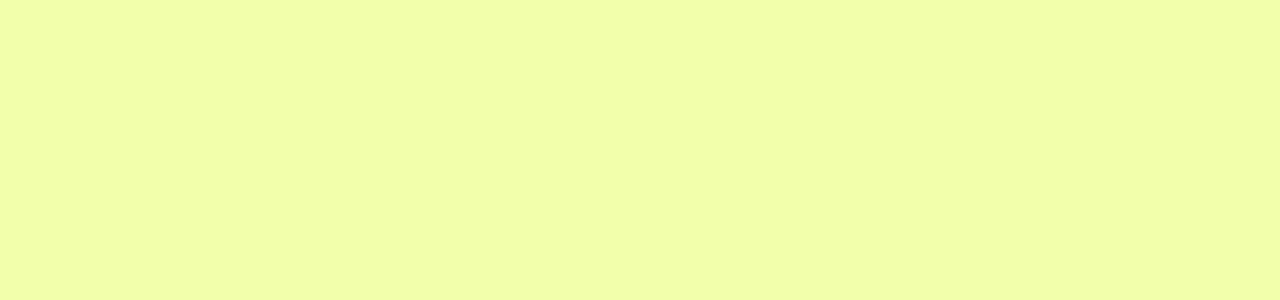
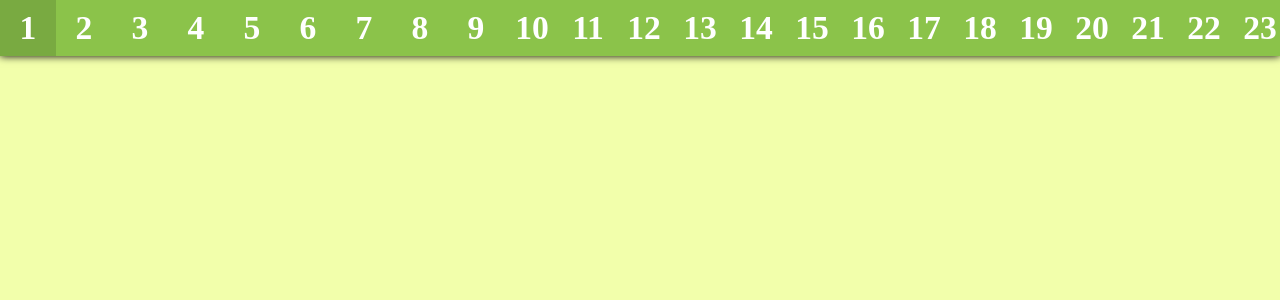
Before and after one commit to AstekPolska/project-mcqueen-vue, a Vue app: page /alphabet in a window 1280 px wide. Shown: the top 300 px of the page. Built offline with nearby package versions, Linux system fonts and the light colour scheme.

Commit message:
Alphabet letters bar & it's item. MainMemuListItem fix.

```diff
--- a/src/styles/colors.scss
+++ b/src/styles/colors.scss
@@ -6,7 +6,9 @@ $colorPrimaryExtraLight:#f2ffab;
 $colorAccent:   #790e8b;
 
 
-$scrollbarTrackBackground: transparentize(black, 0);
-$scrollbarTrackBackgroundHover: transparentize(black, .09);
-$scrollbarThumbBackground: transparentize(white, .13);
-$scrollbarThumbBackgroundHover: transparentize(white, .8);
+$scrollbarTrackBackground: rgba(black, 0);
+$scrollbarTrackBackgroundHover: rgba(black, .09);
+$scrollbarThumbBackground: rgba(white, .13);
+$scrollbarThumbBackgroundHover: rgba(white, .8);
+
+$itemHoverBackGround: rgba(black, .13);
--- a/src/styles/dimens.scss
+++ b/src/styles/dimens.scss
@@ -1,7 +1,13 @@
-$phoneMaxHeight: 480px;
+$tabletMaxWidth: 1024px;
+$phabletMaxWidth: 720px;
+$phoneMaxWidth: 480px;
+
 $menuItemMaxWidth: 480px;
 
 $spacing: 16px;
 $spacingBig: 32px;
 $spacingSmall: 8px;
+
 $appBarSize: 56px;
+$appBarSizeSmall: calc(#{$appBarSize} * 0.8);
+$appBarShadowBlur: 8px;
--- a/src/styles/mixins.scss
+++ b/src/styles/mixins.scss
@@ -14,6 +14,9 @@
     width: 100%;
     height: $appBarSize;
     background-color: $colorPrimary;
+    @each $prefix in -moz-, -webkit-, null {
+        #{$prefix}box-shadow: 0 0 $appBarShadowBlur 0 black;
+    }
 }
 
 @mixin verticalBoxShadow($vOfset) {
@@ -22,24 +25,57 @@
     }
 }
 
-$desktop: "(min-width: 1024px)";
-$tablet: "(min-width: " + $phoneMaxHeight + ")";
-$phone: "(min-width: 0px)";
+$tablet: "(max-width: " + $tabletMaxWidth + ")";
+$phablet: "(max-width: " + $phabletMaxWidth + ")";
+$phone: "(max-width: " + $phoneMaxWidth + ")";
 
 @mixin screen($size){
-    @if $size == desktop{
-        @media only screen and #{$desktop}{
+    @if $size == tablet{
+        @media screen and #{$tablet}{
             @content;
         }
     }
-    @else if $size == tablet{
-        @media only screen and #{$tablet}{
+    @else if $size == phablet{
+        @media screen and #{$phablet}{
             @content;
         }
     }
     @else if $size == phone{
-        @media only screen and #{$phone}{
+        @media screen and #{$phone}{
             @content;
         }
     }
 }
+
+@mixin lanscapeMode{
+    @media screen and (orientation:landscape){
+        @content;
+    }
+}
+
+@mixin verticalStyledScrollBar{
+    &:hover::-webkit-scrollbar {
+        display: initial;
+    }
+
+    &::-webkit-scrollbar {
+        width: calc(#{$appBarSize} * 0.15);
+        display: none;
+    }
+
+    &::-webkit-scrollbar-track {
+        background: $scrollbarTrackBackground;
+    }
+
+    &::-webkit-scrollbar-track:hover {
+        background: $scrollbarTrackBackgroundHover;
+    }
+
+    &::-webkit-scrollbar-thumb {
+        background: $scrollbarThumbBackground;
+    }
+
+    &::-webkit-scrollbar-thumb:hover {
+        background: $scrollbarThumbBackgroundHover;
+    }
+}
--- a/src/views/alphabet/Alphabet.vue
+++ b/src/views/alphabet/Alphabet.vue
@@ -1,5 +1,5 @@
 <template>
-<div>
+<div class="alphabet">
     <AlphabetLettersBar />
     <AlphabetMainSpace />
     <AlphabetSpellBar />
@@ -28,5 +28,12 @@ export default {
 </script>
 
 <style lang="scss" scoped>
-
+.alphabet{
+    width: 100%;
+    height: 100%;
+    display: flex;
+    flex-flow: column nowrap;
+    justify-content: flex-start;
+    align-items: stretch;
+}
 </style>
--- a/src/views/alphabet/alphabetLettersBar/AlphabetLettersBar.vue
+++ b/src/views/alphabet/alphabetLettersBar/AlphabetLettersBar.vue
@@ -1,6 +1,9 @@
 <template>
-<div>
-
+<div class="alphabet_letters-bar">
+    <ul class="alphabet__letters-bar-list">
+        <!-- TEMP -->
+        <AlphabetLettersBarListItem v-for="index in 100" :key="index" :letter="index" />
+    </ul>
 </div>
 </template>
 
@@ -8,10 +11,55 @@
 import AlphabetLettersBarListItem from './AlphabetLettersBarListItem.vue';
 
 export default {
-    name: 'AlphabetLettersBar'
+    name: 'AlphabetLettersBar',
+    components: {
+        AlphabetLettersBarListItem
+    }
 }
 </script>
 
 <style lang="scss" scoped>
+@import '../../../styles/mixins';
+@import '../../../styles/dimens';
+@import '../../../styles/others';
 
+.alphabet_letters-bar {
+    font-size: calc(#{$appBarSize} * 0.6);
+    transition: height $animationTime;
+    @include baseAppBar;
+
+    @include lanscapeMode {
+        @include screen('phablet') {
+            font-size: calc(#{$appBarSizeSmall} * 0.6);
+            height: $appBarSizeSmall;
+        }
+    }
+}
+
+.alphabet__letters-bar-list {
+    $lettersBarListFixMargin: calc(50vw - (#{$appBarSize} / 2));
+
+    width: $appBarSize;
+    height: 100vw;
+    margin: calc(#{$lettersBarListFixMargin} * -1) 0 0 $lettersBarListFixMargin;
+    padding: 0;
+    display: flex;
+    flex-flow: row wrap;
+    justify-content: center;
+    align-items: center;
+    list-style: none;
+    overflow-x: hidden;
+    overflow-y: overlay;
+    transform: rotate(-90deg);
+    transition: $animationTime;
+    @include verticalStyledScrollBar;
+
+    @include lanscapeMode {
+        @include screen('phablet') {
+            $lettersBarListFixMargin: calc(50vw - (#{$appBarSizeSmall} / 2));
+            width: $appBarSizeSmall;
+            margin: calc(#{$lettersBarListFixMargin} * -1) 0 0 $lettersBarListFixMargin;
+        }
+    }
+}
 </style>
--- a/src/views/alphabet/alphabetLettersBar/AlphabetLettersBarListItem.vue
+++ b/src/views/alphabet/alphabetLettersBar/AlphabetLettersBarListItem.vue
@@ -1,15 +1,38 @@
 <template>
-<div>
-
-</div>
+<li class="alphabet__letters-bar-list-item noselect"
+>{{ letter }}</li>
 </template>
 
 <script>
 export default {
-    name: 'AlphabetLettersBarListItem'
+    name: 'AlphabetLettersBarListItem',
+    props: {
+        letter: {
+            // ToDo: uncomment when get real letters
+            // type: String,
+            required: true
+        }
+    }
 }
 </script>
 
 <style lang="scss" scoped>
+@import '../../../styles/dimens';
+@import '../../../styles/colors';
 
+.alphabet__letters-bar-list-item {
+    width: $appBarSize;
+    height: $appBarSize;
+    display: flex;
+    flex-flow: column nowrap;
+    justify-content: center;
+    align-items: center;
+    font-weight: bolder;
+    transform: rotate(90deg);
+    color: white;
+    cursor: pointer;
+    &:hover {
+        background: $itemHoverBackGround;
+    }
+}
 </style>
--- a/src/views/mainMenu/MainMenuListItem.vue
+++ b/src/views/mainMenu/MainMenuListItem.vue
@@ -29,9 +29,13 @@ export default {
 $borderRadius: $spacing;
 
 .main-menu__list-item {
+    width: calc(100% - 2 * #{$spacingBig});
     height: auto;
+    margin: $spacingBig;
+    border-radius: $spacing;
     background: $colorPrimary;
     transition: $animationTime;
+    @include verticalBoxShadow(4px);
     @include noselect;
 
     @include screen('phone') {
@@ -39,13 +43,6 @@ $borderRadius: $spacing;
         margin: $spacingSmall 0;
         border-radius: 0;
         @include verticalBoxShadow(1px);
-    }
-
-    @include screen('tablet') {
-        width: calc(100% - 2 * #{$spacingBig});
-        margin: $spacingBig;
-        border-radius: $spacing;
-        @include verticalBoxShadow(4px);
     }
 
     a {
```
